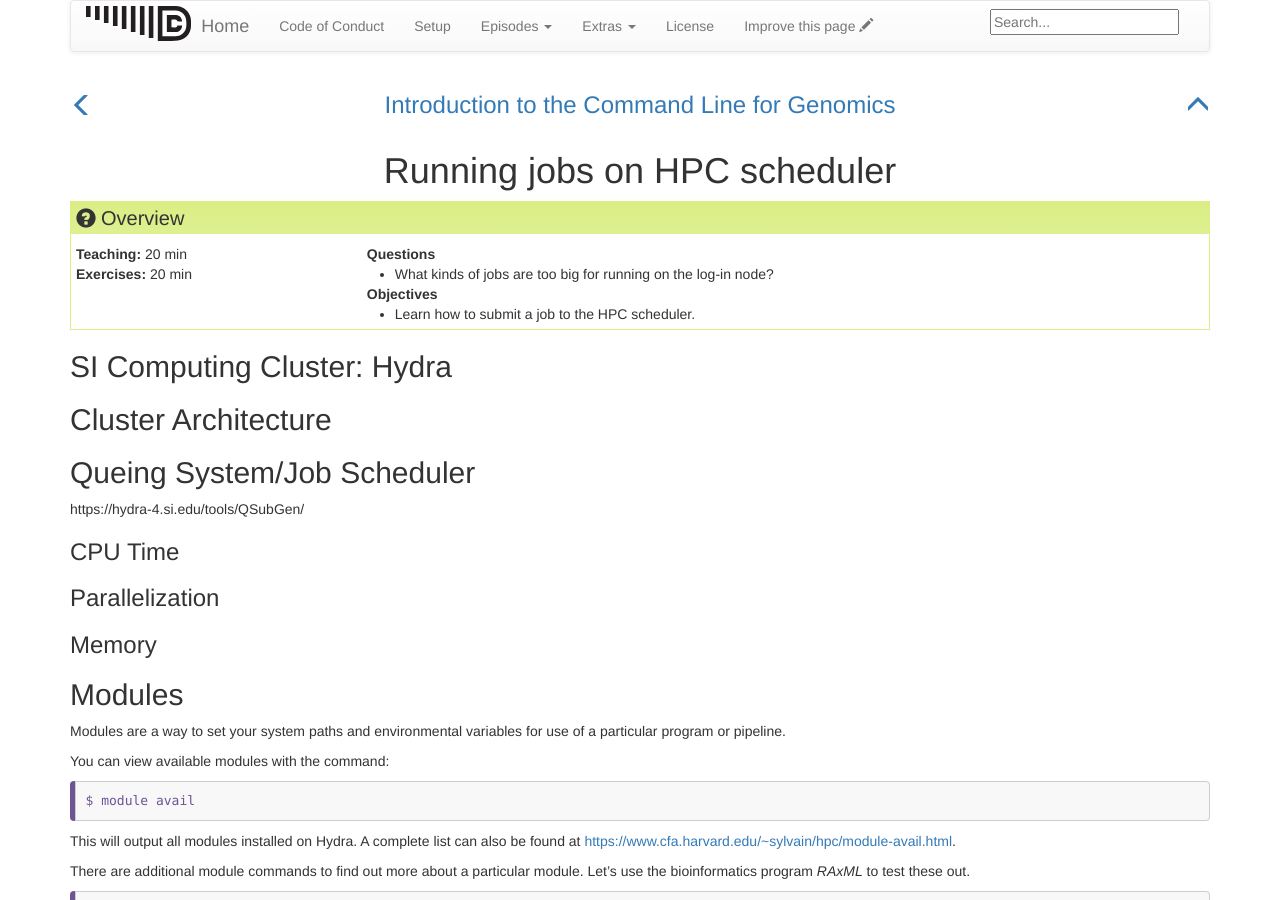
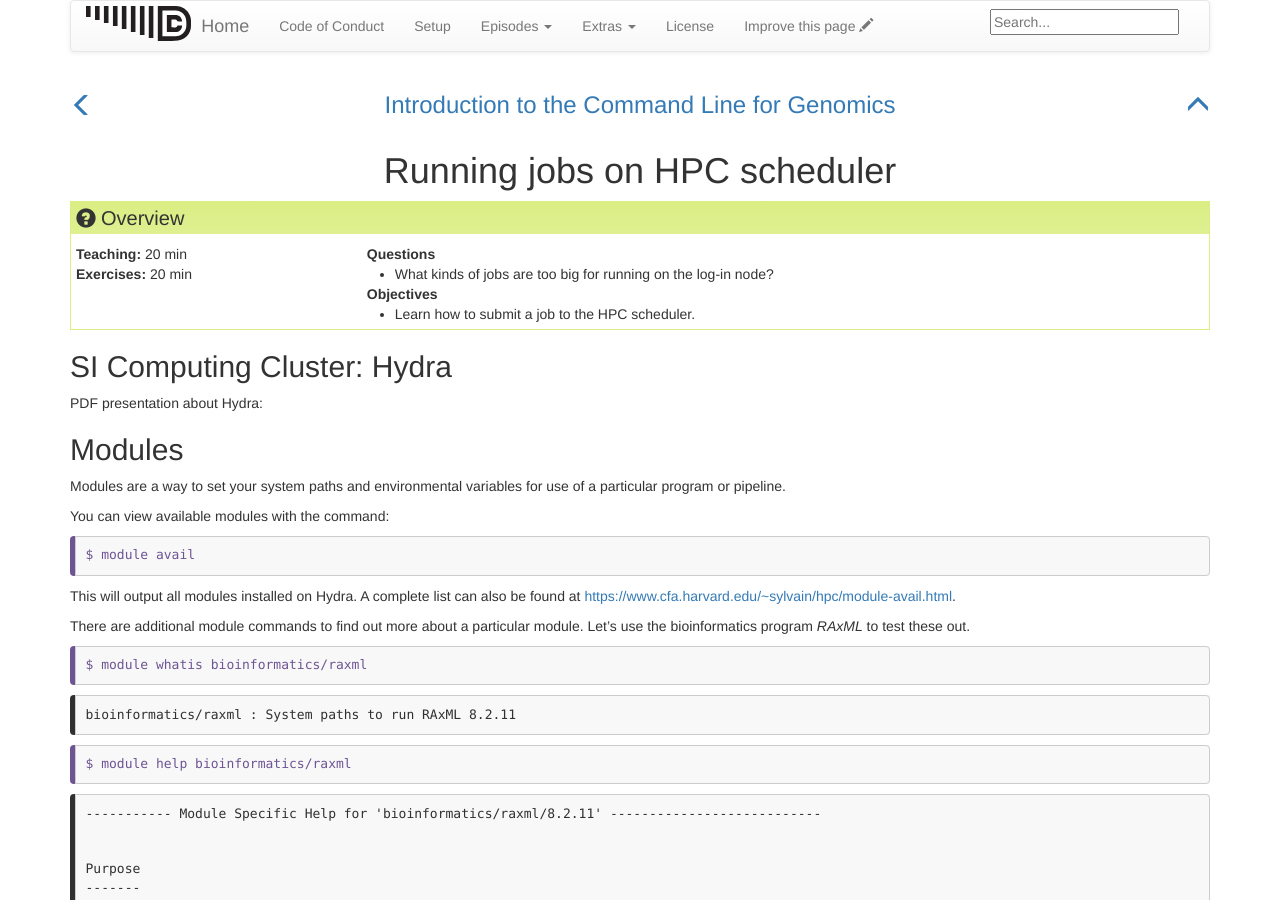
Before and after one commit to SmithsonianWorkshops/SMSC_Conservation_Genomics, a Jekyll site: the page built from _episodes/06-hpc-jobs.md, in a window 1280 px wide and 900 px high. Built offline with Jekyll 4.4.1, drawn with Linux system fonts in a browser that asks for light colours.

Commit message:
Fixed README to include link and explanation of Hydra-specification

```diff
--- a/_episodes/06-hpc-jobs.md
+++ b/_episodes/06-hpc-jobs.md
@@ -12,17 +12,7 @@ keypoints:
 
 ## SI Computing Cluster: Hydra
 
-## Cluster Architecture
-
-## Queing System/Job Scheduler
-
-https://hydra-4.si.edu/tools/QSubGen/
-
-### CPU Time
-
-### Parallelization
-
-### Memory
+PDF presentation about Hydra:
 
 ## Modules
 
```
Also changed, not shown: README.md.
